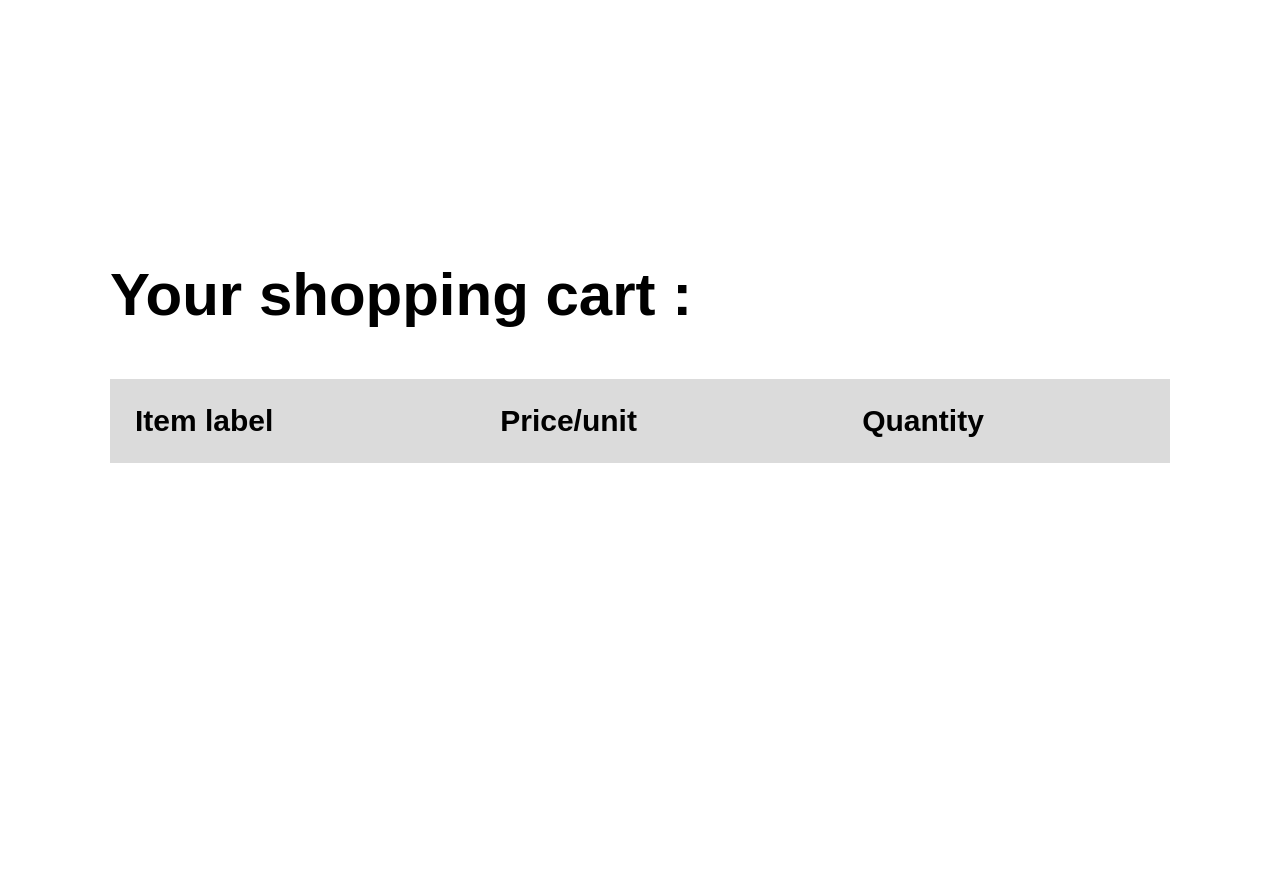
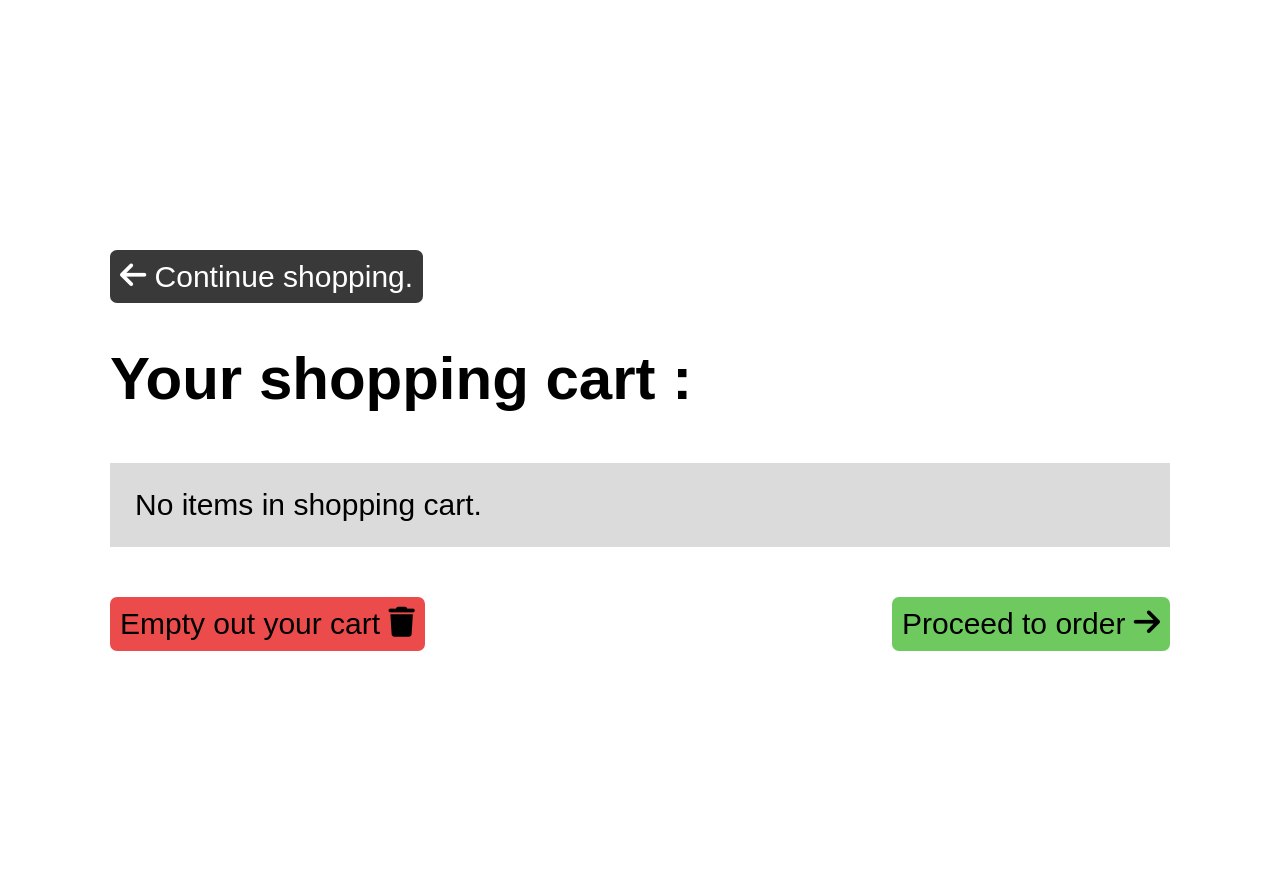
Before and after one commit to AHdev67/BangerBuilds_V2, a Symfony app: template templates/user/showCart.html.twig in a window 1280 px wide. Shown: the top 891 px of the page. Run offline with Twig, Linux system fonts and the light colour scheme; the template is opened without the code that fills it, so the values that code supplies are empty; style sheets or scripts are compiled from the project's sources; some libraries are stand-ins or nearby versions.

Commit message:
added ui buttons (flush cart, return to shopping ... etc)

```diff
--- a/templates/user/showCart.html.twig
+++ b/templates/user/showCart.html.twig
@@ -4,25 +4,54 @@
 
 {% block body %}
 <main>
-    <h1>Your shopping cart :</h1>
+    <a href="{{ path('app_home') }}" class="returnBtn">
+        <i class="fa-solid fa-arrow-left"></i> Continue shopping.
+    </a>
+
+    <h1 style="margin-top: 50px;">Your shopping cart :</h1>
+    {% if app.session.get('cart') %}
         <table class="table">
             <thead>
                 <tr>
                     <th>Item label</th>
-                <th>Price/unit</th>
                     <th>Quantity</th>
+                    <th>Price</th>
                 </tr>
             </thead>
             <tbody>
-        {% for item in app.session.get('cart') %}
+                {% for key, item in app.session.get('cart') %}
                 <tr>
-                <td>{{ item.label }}</td>
-                <td>{{ item.price }}$</td>
-                <td>+ qtt -</td>
-                <td><a href=""><i class="fa-solid fa-trash"></i></a></td>
+                    <td>{{ item.product.label }}</td>
+                    <td class="qtt"><a href="{{ path('up_quantity', {'itemId': key}) }}"><button><i class="fa-solid fa-plus"></i></button></a>
+                        {{ item.qtt }}
+                    <a href="{{ path('down_quantity', {'itemId': key}) }}"><button><i class="fa-solid fa-minus"></i></button></a></td>
+                    <td>{{ item.product.price }}$</td>
+                    <td><a href="{{ path('remove_item', {'itemId': key}) }}"><i class="fa-solid fa-trash"></i></a></td>
                 </tr>
                 {% endfor %}
             </tbody>
+            <tfoot>
+                <tr>
+                    <td><b>Total : </b></td>
+                    <td colspan="2" class="total">{{ total }}$</td>
+                </tr>
+            </tfoot>
         </table>
+    {% else %}
+        <div class="altSection">
+            No items in shopping cart.
+        </div>
+    {% endif %}
+
+
+    <div class="optGroupX">
+        <a href="{{ path('flush_cart') }}" class="deleteBtn">
+            Empty out your cart <i class="fa-solid fa-trash"></i>
+        </a>
+        <a href="" class="validateBtn">
+            Proceed to order <i class="fa-solid fa-arrow-right"></i>
+        </a>
+    </div>
+
 </main>
 {% endblock %}
```
Lines whose indentation alone changed are shown as unchanged.
